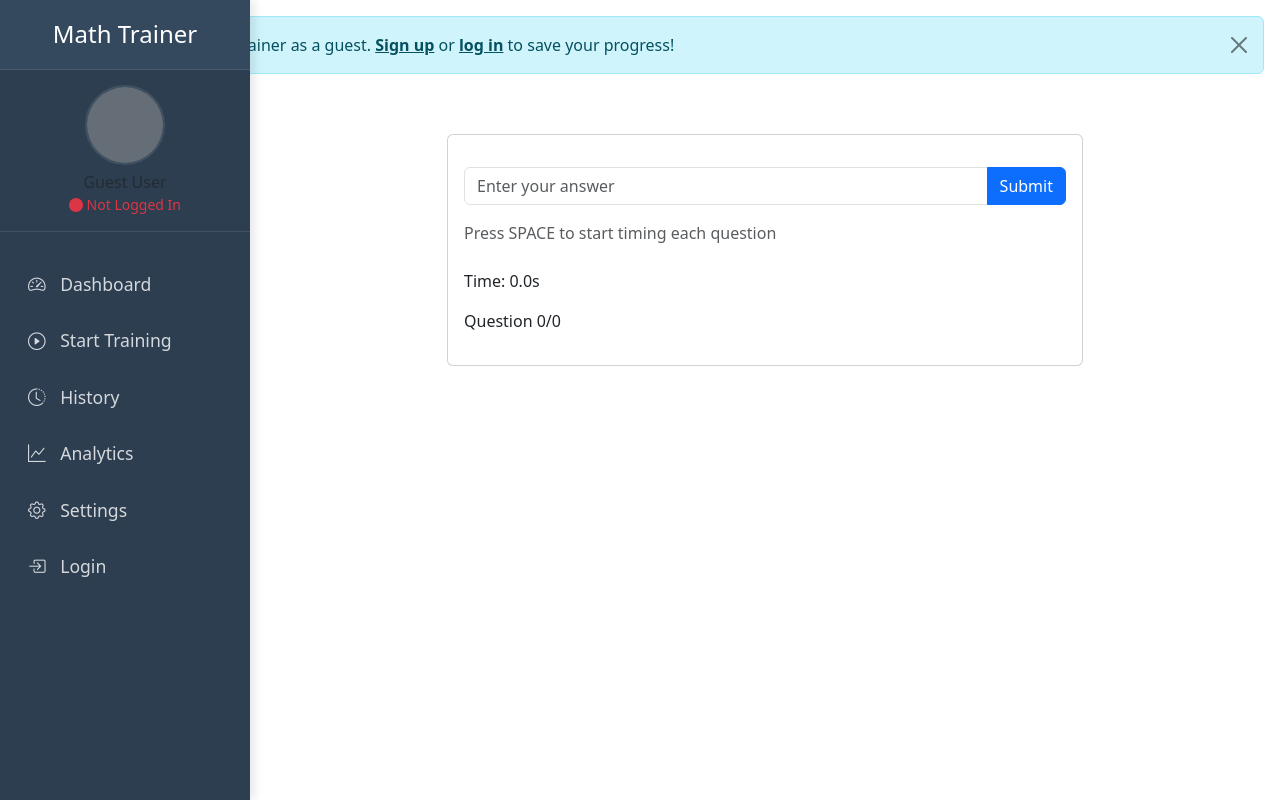
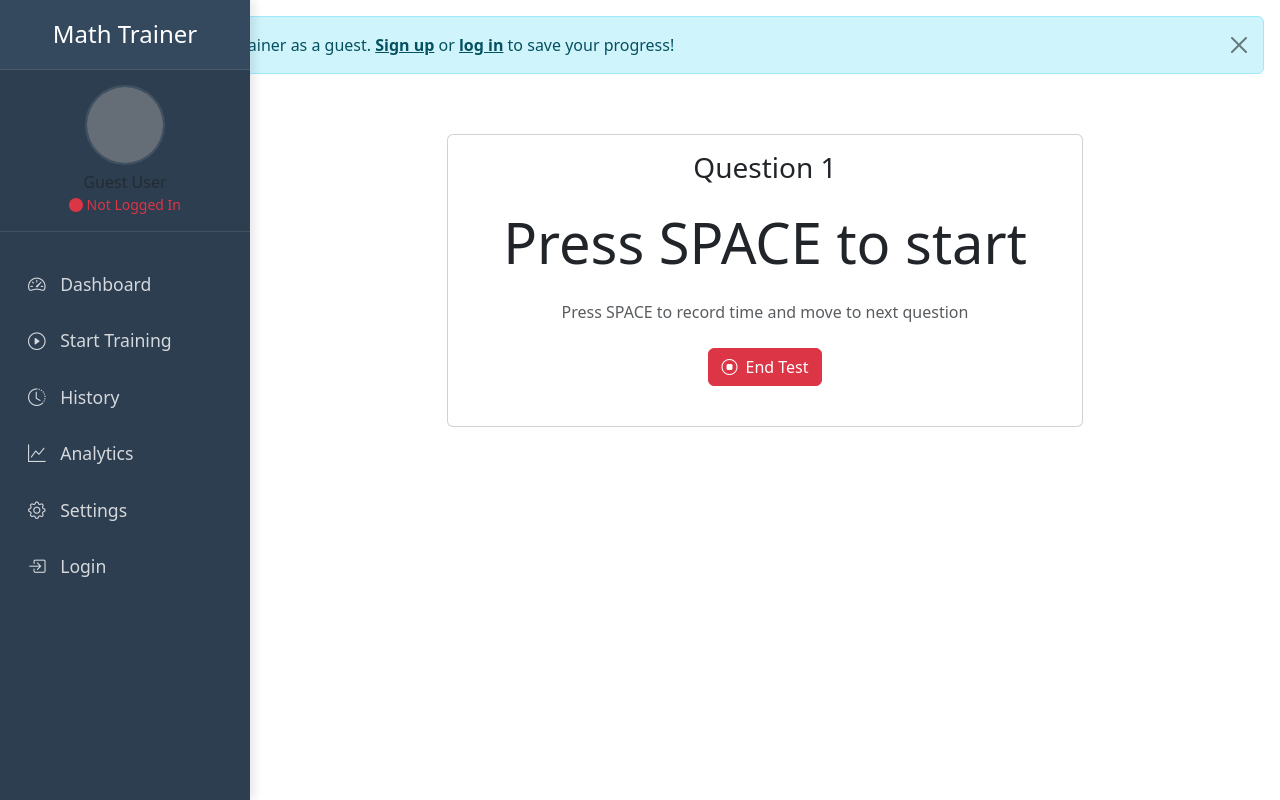
Before and after one commit to SharpAIDeepCameraTeam/math_trainer, a Flask app: page /test in a window 1280 px wide. Run offline with Flask 3, Linux system fonts and the light colour scheme; grey boxes are pictures that could not be loaded.

Commit message:
Simplified test interface to be just a timer
- Removed problem generation and answer checking
- Added simple timer interface with spacebar control
- Added comma-separated wrong question input at end
- Streamlined categorization flow

```diff
--- a/app.py
+++ b/app.py
@@ -46,7 +46,7 @@ class User(UserMixin, db.Model):
 
 class TestHistory(db.Model):
     id = db.Column(db.Integer, primary_key=True)
-    user_id = db.Column(db.Integer, db.ForeignKey('user.id'), nullable=False)
+    user_id = db.Column(db.Integer, db.ForeignKey('user.id'), nullable=True)
     test_type = db.Column(db.String(20), nullable=False)
     total_questions = db.Column(db.Integer, nullable=False)
     completed_questions = db.Column(db.Integer, nullable=False)
@@ -60,6 +60,14 @@ class ProblemCategory(db.Model):
     name = db.Column(db.String(100), nullable=False)
     parent_id = db.Column(db.Integer, db.ForeignKey('problem_category.id'), nullable=True)
     subcategories = db.relationship('ProblemCategory', backref=db.backref('parent', remote_side=[id]))
+
+class WrongQuestion(db.Model):
+    id = db.Column(db.Integer, primary_key=True)
+    test_id = db.Column(db.Integer, db.ForeignKey('test_history.id'), nullable=False)
+    question_number = db.Column(db.Integer, nullable=False)
+    time_taken = db.Column(db.Integer, nullable=False)
+    category = db.Column(db.String(100), nullable=False)
+    subcategory = db.Column(db.String(100), nullable=False)
 
 # Problem categories
 PROBLEM_CATEGORIES = {
@@ -231,6 +239,37 @@ def dashboard_data():
         'is_authenticated': current_user.is_authenticated
     })
 
+@app.route('/api/submit-test', methods=['POST'])
+def submit_test():
+    data = request.json
+
+    # Create test history entry
+    test = TestHistory(
+        user_id=current_user.id if current_user.is_authenticated else None,
+        date_taken=datetime.utcnow(),
+        total_questions=data['totalQuestions'],
+        completed_questions=data['totalQuestions'] - len(data['wrongQuestions']),
+        total_time=sum(data['times']),
+        average_time=sum(data['times']) / len(data['times']) if data['times'] else 0
+    )
+    db.session.add(test)
+    db.session.commit()
+
+    # Save wrong questions and their categories
+    for question_num in data['wrongQuestions']:
+        category = data['categories'].get(str(question_num), {})
+        wrong = WrongQuestion(
+            test_id=test.id,
+            question_number=question_num,
+            time_taken=data['times'][question_num - 1],
+            category=category.get('main', ''),
+            subcategory=category.get('sub', '')
+        )
+        db.session.add(wrong)
+
+    db.session.commit()
+    return jsonify({'test_id': test.id})
+
 @app.route('/signup', methods=['GET', 'POST'])
 def signup():
     if request.method == 'POST':
--- a/templates/test.html
+++ b/templates/test.html
@@ -6,24 +6,32 @@
         <div class="col-md-8 offset-md-2">
             <div class="card">
                 <div class="card-body">
-                    <div id="test-container">
-                        <div id="question-display" class="mb-4">
-                            <h3 class="question-text mb-3"></h3>
-                            <div class="input-group mb-3">
-                                <input type="text" id="answer-input" class="form-control" placeholder="Enter your answer">
-                                <button id="submit-answer" class="btn btn-primary">Submit</button>
+                    <div id="test-container" class="text-center">
+                        <div id="active-test" class="mb-4">
+                            <h3 class="mb-4">Question <span id="current-question">1</span></h3>
+                            <div class="timer-display mb-4">
+                                <div id="timer" class="display-4 mb-3">Press SPACE to start</div>
                             </div>
-                            <div class="text-muted">Press SPACE to start timing each question</div>
+                            <div class="text-muted mb-4">Press SPACE to record time and move to next question</div>
+                            <button id="end-test" class="btn btn-danger">
+                                <i class="bi bi-stop-circle me-2"></i>End Test
+                            </button>
                         </div>
-                        <div id="timer" class="mb-3">Time: 0.0s</div>
-                        <div id="progress" class="mb-3">Question 0/0</div>
+
                         <div id="test-complete" style="display: none;">
-                            <h3>Test Complete!</h3>
-                            <div id="review-container">
-                                <h4>Review Wrong Answers</h4>
-                                <div id="wrong-answers-list"></div>
+                            <h3 class="mb-4">Test Complete!</h3>
+                            <div class="row justify-content-center">
+                                <div class="col-md-8">
+                                    <div class="form-group mb-4">
+                                        <label class="form-label">Enter wrong question numbers (comma-separated):</label>
+                                        <input type="text" id="wrong-questions" class="form-control" placeholder="e.g., 2,5,8">
+                                    </div>
+
+                                    <div id="wrong-answers-list" class="text-start mb-4"></div>
+
+                                    <button id="submit-test" class="btn btn-success">Save Results</button>
+                                </div>
                             </div>
-                            <button id="submit-test" class="btn btn-success mt-3">Submit Test</button>
                         </div>
                     </div>
                 </div>
@@ -117,11 +125,9 @@ const PROBLEM_CATEGORIES = {
     ]
 };
 
-let currentQuestion = 0;
-let questions = [];
+let currentQuestion = 1;
 let startTime = null;
 let questionTimes = [];
-let wrongAnswers = [];
 let categories = {};
 let waitingForSpace = true;
 
@@ -151,116 +157,100 @@ mainCategorySelect.addEventListener('change', () => {
 
 // Handle spacebar for timing
 document.addEventListener('keydown', (e) => {
-    if (e.code === 'Space' && waitingForSpace) {
+    if (e.code === 'Space' && document.getElementById('active-test').style.display !== 'none') {
         e.preventDefault();
-        startTime = Date.now();
-        waitingForSpace = false;
-        document.getElementById('timer').textContent = 'Timer started';
+
+        if (waitingForSpace) {
+            // Start timing
+            startTime = Date.now();
+            waitingForSpace = false;
+            document.getElementById('timer').textContent = '0.0s';
+            startTimer();
+        } else {
+            // Record time and move to next question
+            const timeSpent = (Date.now() - startTime) / 1000;
+            questionTimes.push(timeSpent);
+            currentQuestion++;
+            document.getElementById('current-question').textContent = currentQuestion;
+            waitingForSpace = true;
+            startTime = null;
+            document.getElementById('timer').textContent = 'Press SPACE to start';
+        }
     }
 });
 
-function startTest() {
-    fetch('/api/get-test-questions')
-        .then(response => response.json())
-        .then(data => {
-            questions = data.questions;
-            showQuestion(0);
-        });
+function startTimer() {
+    if (!startTime || waitingForSpace) return;
+
+    const updateTimer = () => {
+        if (!startTime || waitingForSpace) return;
+        const elapsed = (Date.now() - startTime) / 1000;
+        document.getElementById('timer').textContent = elapsed.toFixed(1) + 's';
+        requestAnimationFrame(updateTimer);
+    };
+
+    requestAnimationFrame(updateTimer);
 }
 
-function showQuestion(index) {
-    if (index >= questions.length) {
-        showTestComplete();
-        return;
+document.getElementById('end-test').addEventListener('click', () => {
+    if (startTime) {
+        const timeSpent = (Date.now() - startTime) / 1000;
+        questionTimes.push(timeSpent);
     }
 
-    currentQuestion = index;
-    document.querySelector('.question-text').textContent = questions[index].question;
-    document.getElementById('answer-input').value = '';
-    document.getElementById('progress').textContent = `Question ${index + 1}/${questions.length}`;
-    waitingForSpace = true;
-    startTime = null;
-    document.getElementById('timer').textContent = 'Press SPACE to start';
-}
+    document.getElementById('active-test').style.display = 'none';
+    document.getElementById('test-complete').style.display = 'block';
+});
 
-function checkAnswer() {
-    if (!startTime) {
-        alert('Please press SPACE to start the timer first!');
-        return;
-    }
-
-    const endTime = Date.now();
-    const timeSpent = (endTime - startTime) / 1000;
-    questionTimes.push(timeSpent);
-
-    const userAnswer = document.getElementById('answer-input').value.trim();
-    const correct = userAnswer === questions[currentQuestion].answer;
-
-    if (!correct) {
-        wrongAnswers.push({
-            question: questions[currentQuestion].question,
-            userAnswer: userAnswer,
-            correctAnswer: questions[currentQuestion].answer,
-            index: currentQuestion
-        });
-    }
-
-    showQuestion(currentQuestion + 1);
-}
-
-function showTestComplete() {
-    document.getElementById('question-display').style.display = 'none';
-    document.getElementById('timer').style.display = 'none';
-    document.getElementById('progress').style.display = 'none';
-    document.getElementById('test-complete').style.display = 'block';
+document.getElementById('wrong-questions').addEventListener('change', (e) => {
+    const wrongNums = e.target.value.split(',')
+        .map(n => parseInt(n.trim()))
+        .filter(n => !isNaN(n) && n > 0 && n <= currentQuestion);
 
     const wrongAnswersList = document.getElementById('wrong-answers-list');
-    wrongAnswersList.innerHTML = wrongAnswers.map((wrong, index) => `
-        <div class="wrong-answer-item mb-3">
-            <div class="question mb-2">Question ${wrong.index + 1}: ${wrong.question}</div>
-            <div class="answers mb-2">
-                Your answer: ${wrong.userAnswer}<br>
-                Correct answer: ${wrong.correctAnswer}
-            </div>
+    wrongAnswersList.innerHTML = wrongNums.map((questionNum, index) => `
+        <div class="wrong-answer-item mb-3 p-3 border rounded">
+            <h5>Question ${questionNum}</h5>
+            <div class="mb-2">Time taken: ${questionTimes[questionNum - 1].toFixed(1)}s</div>
             <button class="btn btn-outline-primary btn-sm categorize-btn"
-                    onclick="showCategoryModal(${index})">
+                    onclick="showCategoryModal(${questionNum})">
                 Categorize Problem
             </button>
-            <div class="selected-category"></div>
+            <div class="selected-category mt-2"></div>
         </div>
     `).join('');
-}
+});
 
-function showCategoryModal(wrongAnswerIndex) {
+function showCategoryModal(questionNum) {
     const modal = new bootstrap.Modal(document.getElementById('categoryModal'));
     document.getElementById('saveCategoryBtn').onclick = () => {
         const mainCat = mainCategorySelect.value;
         const subCat = subCategorySelect.value;
         if (mainCat && subCat) {
-            categories[wrongAnswerIndex] = { main: mainCat, sub: subCat };
-            const categoryDiv = wrongAnswers[wrongAnswerIndex].element
-                .querySelector('.selected-category');
-            categoryDiv.textContent = `${mainCat} - ${subCat}`;
+            categories[questionNum] = { main: mainCat, sub: subCat };
+            const items = document.querySelectorAll('.wrong-answer-item');
+            for (let item of items) {
+                if (item.querySelector('h5').textContent === `Question ${questionNum}`) {
+                    item.querySelector('.selected-category').textContent = `Category: ${mainCat} - ${subCat}`;
+                    break;
+                }
+            }
             modal.hide();
         }
     };
     modal.show();
 }
 
-document.getElementById('submit-answer').addEventListener('click', checkAnswer);
-document.getElementById('answer-input').addEventListener('keypress', (e) => {
-    if (e.key === 'Enter') checkAnswer();
-});
+document.getElementById('submit-test').addEventListener('click', () => {
+    const wrongNums = document.getElementById('wrong-questions').value.split(',')
+        .map(n => parseInt(n.trim()))
+        .filter(n => !isNaN(n) && n > 0 && n <= currentQuestion);
 
-document.getElementById('submit-test').addEventListener('click', () => {
     const testData = {
-        questions: questions.map((q, i) => ({
-            question: q.question,
-            answer: q.answer,
-            userAnswer: i in wrongAnswers ? wrongAnswers[i].userAnswer : q.answer,
-            time: questionTimes[i],
-            category: categories[i] || null
-        }))
+        totalQuestions: currentQuestion - 1,
+        times: questionTimes,
+        wrongQuestions: wrongNums,
+        categories: categories
     };
 
     fetch('/api/submit-test', {
@@ -275,8 +265,5 @@ document.getElementById('submit-test').addEventListener('click', () => {
         window.location.href = '/results/' + data.test_id;
     });
 });
-
-// Start the test when page loads
-startTest();
 </script>
 {% endblock %}
```
